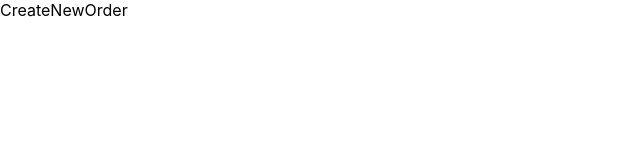
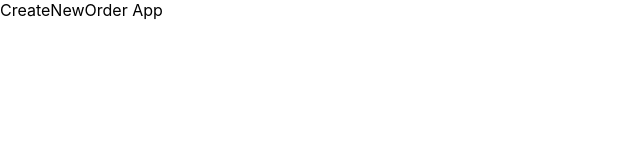
Before and after one commit to Kubicki-Maciej/Restaurant_Front, a React (Create React App) app: page /waiter in a window 1280 px wide. Shown: the top 160 px of the page, without its empty margins (0-640 px from the left). Built offline with nearby package versions, Linux system fonts and the light colour scheme.

Commit message:
starting work on waiter app

```diff
--- a/src/components/WaiterComponents/CreateNewOrder.js
+++ b/src/components/WaiterComponents/CreateNewOrder.js
@@ -13,6 +13,6 @@ const client = axios.create({
 
 export default function CreateNewOrder() {
   return (
-    <div>CreateNewOrder</div>
+    <div>CreateNewOrder App</div>
   )
 }
```
